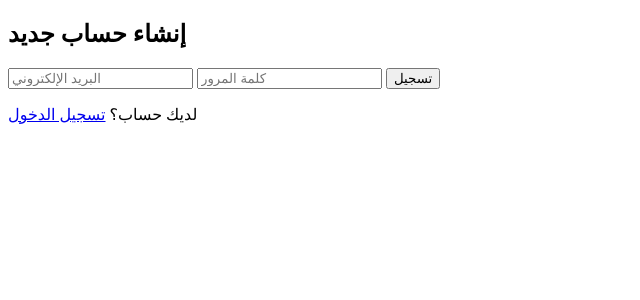
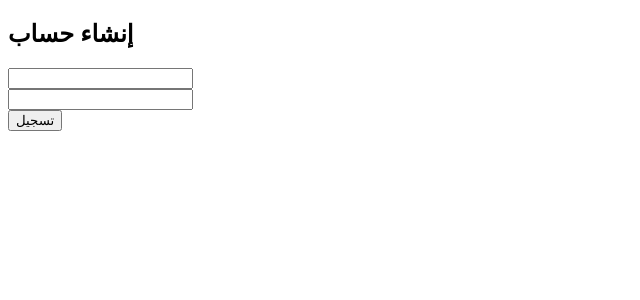
Before and after one commit to khalidnishirwan-cloud/aman, a Flask app: page /register in a window 1280 px wide. Shown: the top 300 px of the page, without its empty margins (0-640 px from the left). Run offline with Flask 3, Linux system fonts and the light colour scheme.

Commit message:
Update register.html

```diff
--- a/templates/register.html
+++ b/templates/register.html
@@ -1,19 +1,11 @@
 <!DOCTYPE html>
-<html lang="ar">
-<head>
-    <meta charset="UTF-8">
-    <title>إنشاء حساب - Zentra AI</title>
-    <link rel="stylesheet" href="/static/style.css">
-</head>
+<html>
 <body>
-    <div class="auth-container">
-        <h2>إنشاء حساب جديد</h2>
-        <form method="POST">
-            <input type="email" name="email" placeholder="البريد الإلكتروني" required>
-            <input type="password" name="password" placeholder="كلمة المرور" required>
-            <button type="submit">تسجيل</button>
-        </form>
-        <p>لديك حساب؟ <a href="/login">تسجيل الدخول</a></p>
-    </div>
+<h2>إنشاء حساب</h2>
+<form method="POST">
+<input name="email"><br>
+<input name="password" type="password"><br>
+<button>تسجيل</button>
+</form>
 </body>
 </html>
```
